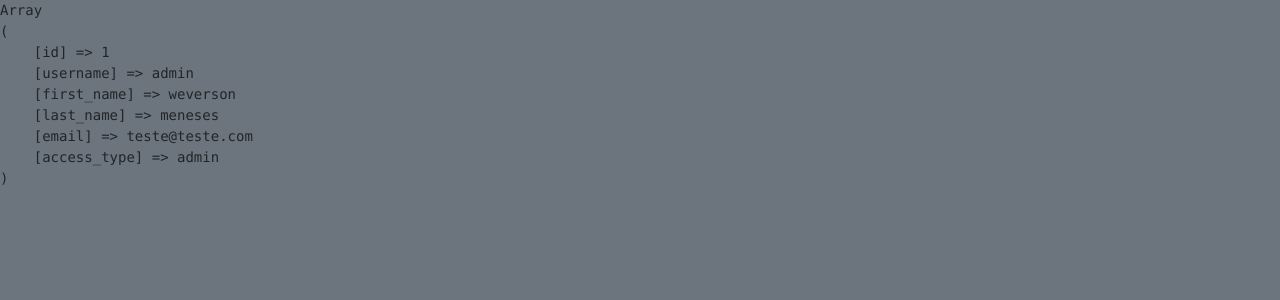
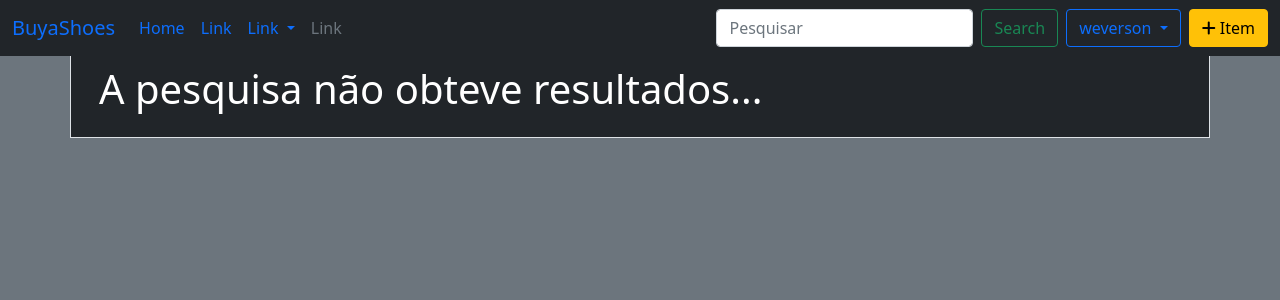
Before and after one commit to weversonmp/vendas-gpm, a CodeIgniter app: page /vendas-gpm/index.php/homepage/index in a window 1280 px wide. Shown: the top 300 px of the page. Run offline with CodeIgniter, Linux system fonts and the light colour scheme; a user stored in the database is signed in; data that the repository does not hold is empty; some libraries are stand-ins or nearby versions.

Commit message:
login screen done

```diff
--- a/application/controllers/Login.php
+++ b/application/controllers/Login.php
@@ -44,6 +44,6 @@ class Login extends CI_Controller
 	{
 
 		$this->session->unset_userdata("logged_user");
-		redirect('login');
+		redirect('homepage');
 	}
 }
--- a/application/views/pages/homepage.php
+++ b/application/views/pages/homepage.php
@@ -10,7 +10,7 @@
 				<div class="col-sm-4 col-xl-3 fade-in mb-3">
 					<div class="card" id="card-shape">
 						<div class="card-body">
-							<img src="<?= base_url() ?>img/cbddd67b-444b-4a7c-b458-20643ab89b1b.webp" alt="Imagem do Tênis" class="card-img">
+							<img src="<?= base_url() ?>img/shoes.png" alt="Imagem do Tênis" class="card-img">
 							<h3 id="h3a" class="card-title text-break text-truncate "><?= $item['item_name'] ?></h3>
 							<p class="card-text"><?= $item['brand'] ?></p>
 							<p class="card-text"><?= $item['model'] ?></p>
--- a/application/views/templates/header.php
+++ b/application/views/templates/header.php
@@ -18,9 +18,9 @@
 
 <body class="bg-secondary">
 	<?php
-	print_r('<pre>');
-	print_r($loggedUser);
-	die();
+	// print_r('<pre>');
+	// print_r($loggedUser);
+	// die();
 	?>
 	<header>
 		<!-- Nav -->
@@ -57,12 +57,33 @@
 					</ul>
 					<form action="<?= base_url() ?>homepage/search" method="post" class="d-flex" role="search">
 						<input class="form-control me-2" name="search" type="search" placeholder="Pesquisar" aria-label="Search">
-						<button class="btn btn-outline-success" type="submit">Search</button>
+						<button class="btn btn-outline-success me-2" type="submit">Search</button>
+
+						<?php if (!$loggedUser) : ?>
+							<a href="<?= base_url() ?>login" class="btn btn-primary me-2" type="button">Login</a>
+							<button class="btn btn-warning" type="button">Carrinho</button>
+
+						<?php elseif ($loggedUser['access_type'] == 'admin') : ?>
+							<div class="dropdown me-2">
+								<button class="btn btn-outline-primary dropdown-toggle" type="button" data-bs-toggle="dropdown" aria-expanded="false">
+									<?= $loggedUser['first_name'] ?>
+								</button>
+								<ul class="dropdown-menu">
+									<li><a class="dropdown-item" href="#">Perfil</a></li>
+									<li><a class="dropdown-item" href="#">Items Desativados</a></li>
+									<li><a class="dropdown-item" href="<?= base_url() ?>login/logout">Log out</a></li>
+								</ul>
+							</div>
+							<button class="btn btn-warning text-nowrap" type="button">
+								<i class="fa-solid fa-plus"></i> Item
+							</button>
+
+						<?php elseif ($loggedUser['access_type'] == 'custumer') : ?>
+							<button class="btn btn-primary me-2" type="button">cliente</button>
+							<button class="btn btn-warning" type="button">Carrinho</button>
+						<?php endif ?>
 					</form>
-					<?php if (!isset($_SESSION['logged_user']['access_type']) == 'admin') : ?>
-						<button class="btn btn-primary" type="button">Login</button>
-						<button class="btn btn-warning" type="button">Carrinho</button>
-					<?php endif ?>
+
 				</div>
 			</div>
 		</nav>
```
Also changed, not shown: application/views/pages/login.php (+8 -6 lines), application/controllers/Homepage.php (line endings or trailing spaces), img/eu1.jpg (deleted), img/player.jpeg (added), img/shoes.png (added), img/shoesbrand/1.jpeg (added), img/shoesbrand/2.jpeg (added), img/shoesbrand/3.jpeg (added), img/wpp.jpg, img/wpp2.png (added).
